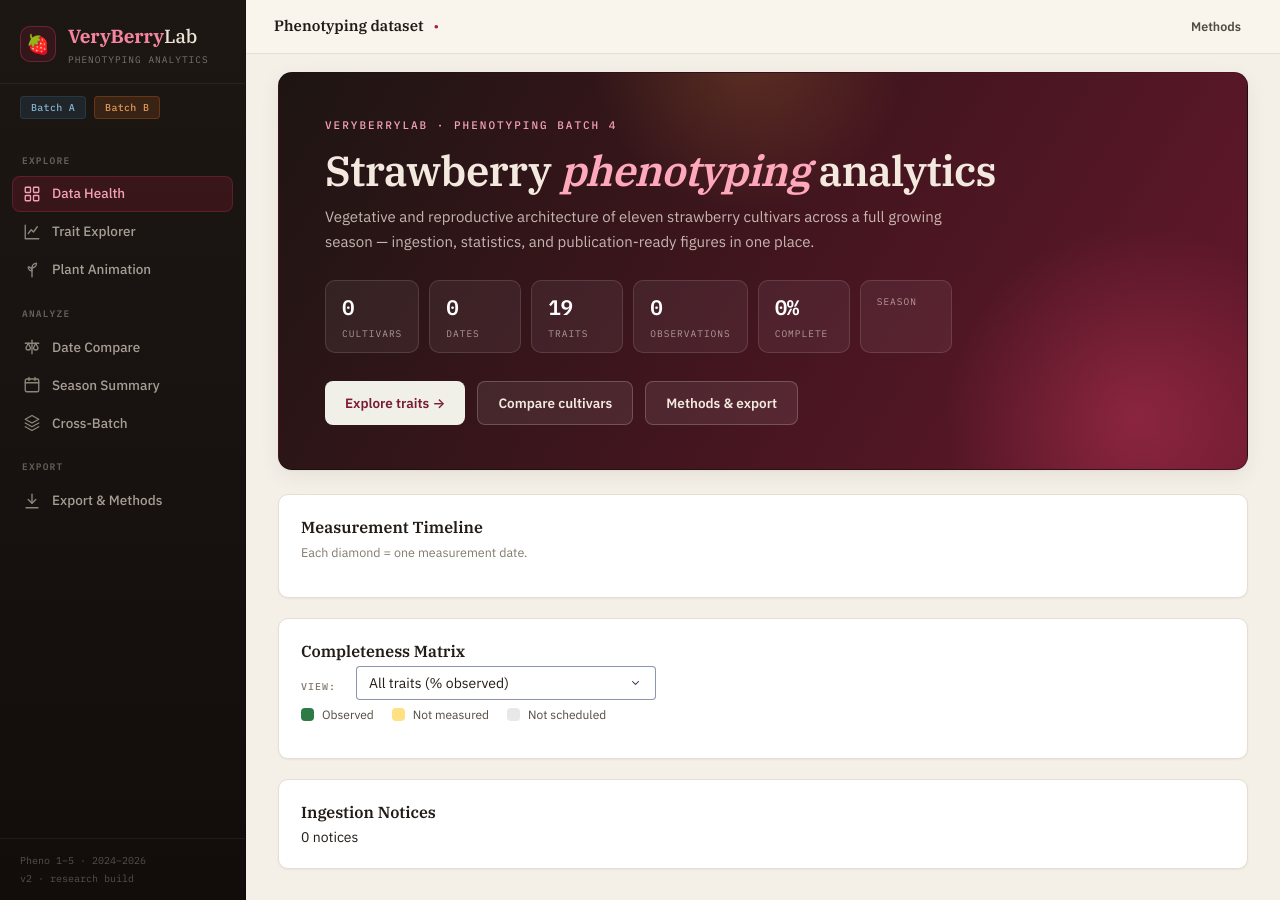
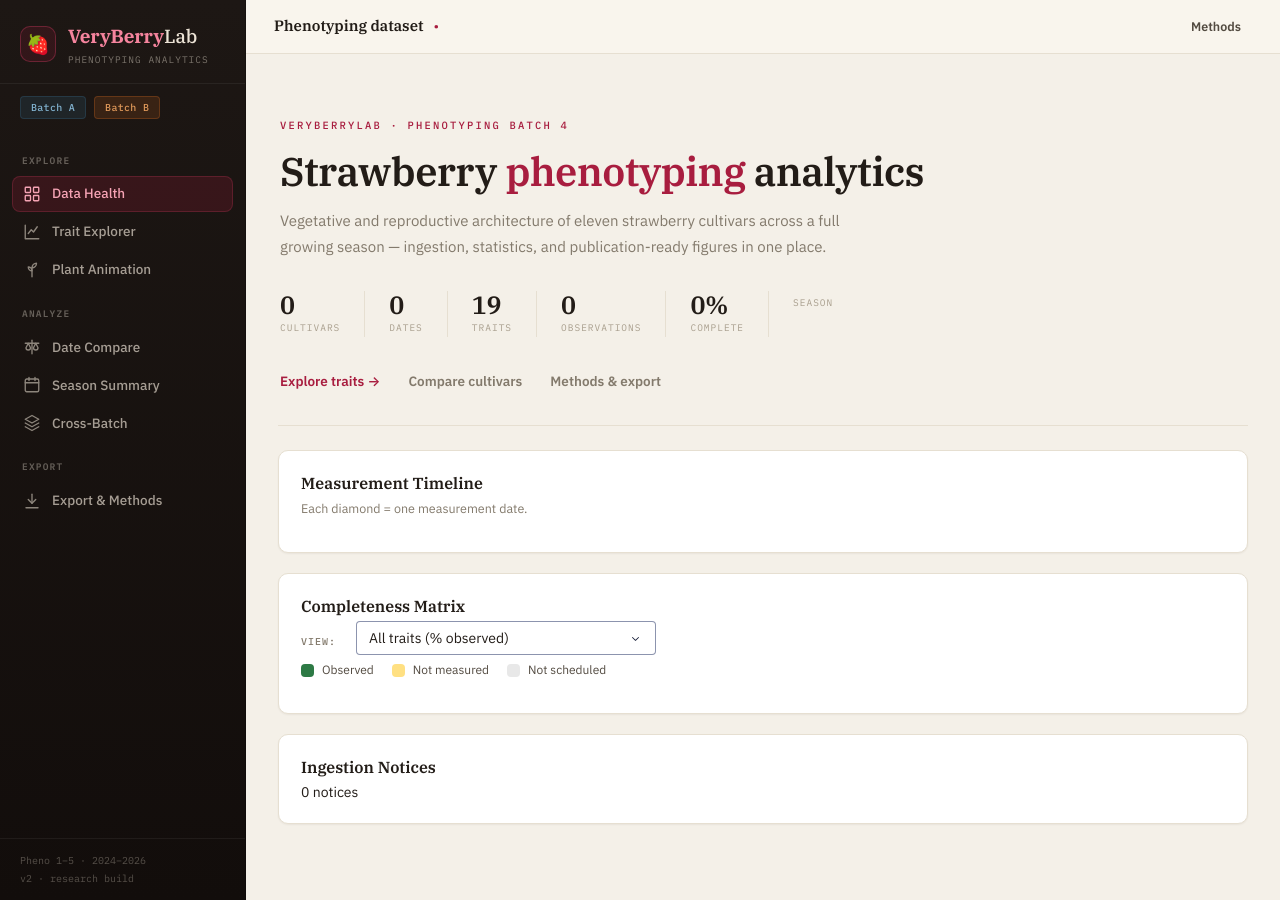
Before and after one commit to Aditya-k24/VeryBerryLab, a Flask app: page / in a window 1280 px wide. Run offline with Flask 3, Linux system fonts and the light colour scheme; data that the repository does not hold is empty; parts of the project's set-up code (start-up, migrations or seed data) failed here and were passed over.

Commit message:
Hero: minimal editorial restyle
Drop the glossy dark-gradient card for a clean editorial hero on the paper
surface: crimson mono eyebrow, large serif headline, hairline-divided serif
stat figures, understated text-link CTAs, and a thin rule beneath.

Co-Authored-By: Claude Opus 4.8 <noreply@anthropic.com>

```diff
--- a/assets/style.css
+++ b/assets/style.css
@@ -140,34 +140,28 @@ a { color: inherit; }
 .page-subtitle{ font-size: 14px; color: var(--muted); margin-top: 6px; max-width: 900px; }
 .content-area { padding: 18px 32px 56px; max-width: 1440px; }
 
-/* ── Hero ───────────────────────────────────────────────────────────── */
+/* ── Hero (minimal / editorial) ─────────────────────────────────────── */
 .hero {
-  position: relative; overflow: hidden; isolation: isolate;
-  border-radius: var(--r-lg); margin-bottom: 24px; padding: 44px 46px; color: #f3e9df;
-  background: linear-gradient(122deg, #1d1512 0%, #43151f 52%, #7a1a34 128%);
-  border: 1px solid rgba(0,0,0,.25); box-shadow: var(--shadow);
+  background: transparent; border: none; border-bottom: 1px solid var(--line);
+  border-radius: 0; box-shadow: none; padding: 46px 2px 34px; margin-bottom: 24px; color: var(--ink);
 }
-.hero-glow { position: absolute; z-index: -1; right: -90px; bottom: -150px; width: 400px; height: 400px; pointer-events: none;
-  background: radial-gradient(circle, rgba(229,64,106,.34), transparent 68%); }
-.hero-glow.two { right: auto; left: 32%; top: -180px; width: 320px; height: 320px;
-  background: radial-gradient(circle, rgba(228,150,60,.20), transparent 70%); }
-.hero-eyebrow { font-family: var(--mono); font-size: 11px; font-weight: 500; letter-spacing: 2px; text-transform: uppercase; color: #f5a3b4; }
-.hero-title   { font-family: var(--serif); font-size: 42px; font-weight: 600; letter-spacing: -.8px; line-height: 1.08; margin: 14px 0 12px; max-width: 760px; }
-.hero-title .accent { color: #ffa8bc; font-style: italic; }
-.hero-sub     { font-size: 15px; color: rgba(243,233,223,.76); max-width: 640px; line-height: 1.65; }
-.hero-stats   { display: flex; flex-wrap: wrap; gap: 10px; margin-top: 26px; }
-.hero-chip    { display: flex; flex-direction: column; gap: 3px; padding: 11px 16px; min-width: 92px;
-  background: rgba(255,255,255,.06); border: 1px solid rgba(255,255,255,.12); border-radius: 10px; }
-.hero-chip b  { font-family: var(--mono); font-size: 21px; font-weight: 600; color: #fff; letter-spacing: -.5px; }
-.hero-chip span { font-family: var(--mono); font-size: 9.5px; text-transform: uppercase; letter-spacing: 1px; color: rgba(243,233,223,.6); }
-.hero-cta     { display: flex; gap: 12px; margin-top: 28px; flex-wrap: wrap; }
-.hero-btn     { display: inline-flex; align-items: center; gap: 8px; padding: 11px 20px; border-radius: 8px;
-  font-size: 13.5px; font-weight: 600; text-decoration: none; transition: transform .12s, background .15s, box-shadow .15s; }
-.hero-btn-primary { background: #f0f0e8; color: #7a1a34; }
-.hero-btn-primary:hover { background: #fff; transform: translateY(-1px); box-shadow: 0 8px 22px rgba(0,0,0,.28); }
-.hero-btn-ghost { background: rgba(255,255,255,.08); color: #f3e9df; border: 1px solid rgba(255,255,255,.2); }
-.hero-btn-ghost:hover { background: rgba(255,255,255,.15); }
-@media (max-width: 720px) { .hero { padding: 30px 22px; } .hero-title { font-size: 30px; } }
+.hero-glow { display: none; }
+.hero-eyebrow { font-family: var(--mono); font-size: 10.5px; font-weight: 500; letter-spacing: 2.2px; text-transform: uppercase; color: var(--accent); }
+.hero-title   { font-family: var(--serif); font-size: 40px; font-weight: 600; letter-spacing: -.6px; line-height: 1.14; margin: 15px 0 14px; max-width: 800px; color: var(--ink); }
+.hero-title .accent { color: var(--accent); }
+.hero-sub     { font-size: 15px; color: var(--muted); max-width: 610px; line-height: 1.7; }
+.hero-stats   { display: flex; flex-wrap: wrap; row-gap: 18px; margin-top: 32px; }
+.hero-chip    { display: flex; flex-direction: column; gap: 4px; padding: 1px 24px; border-left: 1px solid var(--line); }
+.hero-chip:first-child { padding-left: 0; border-left: none; }
+.hero-chip b  { font-family: var(--serif); font-size: 25px; font-weight: 600; color: var(--ink); letter-spacing: -.3px; line-height: 1; }
+.hero-chip span { font-family: var(--mono); font-size: 9.5px; text-transform: uppercase; letter-spacing: 1px; color: var(--faint); }
+.hero-cta     { display: flex; gap: 28px; align-items: center; margin-top: 34px; flex-wrap: wrap; }
+.hero-btn     { font-size: 13.5px; font-weight: 600; text-decoration: none; background: none; border: none; padding: 0; transition: color .15s; }
+.hero-btn-primary { color: var(--accent); }
+.hero-btn-primary:hover { color: var(--accent-ink); }
+.hero-btn-ghost { color: var(--muted); }
+.hero-btn-ghost:hover { color: var(--ink); }
+@media (max-width: 720px) { .hero { padding: 30px 0 26px; } .hero-title { font-size: 29px; } .hero-chip { padding: 1px 16px; } }
 
 /* ── Cards ──────────────────────────────────────────────────────────── */
 .card {
```
